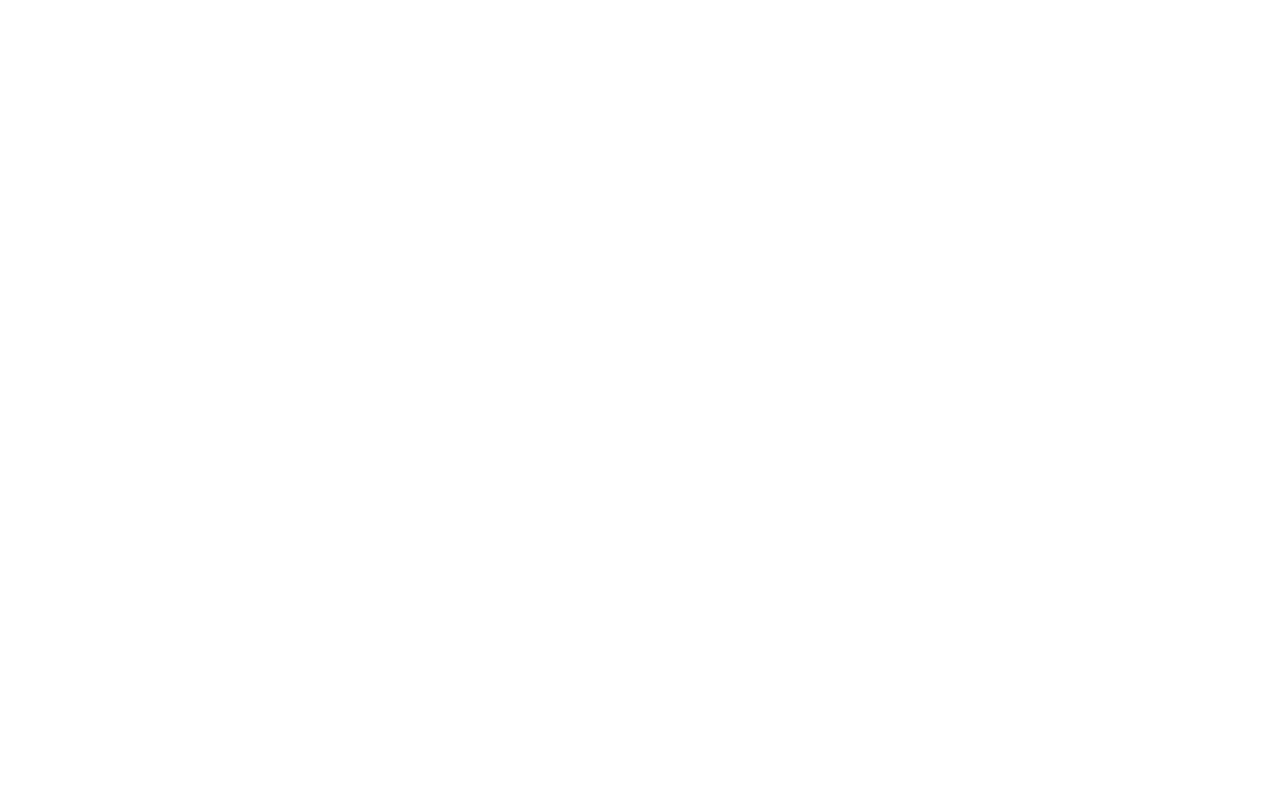
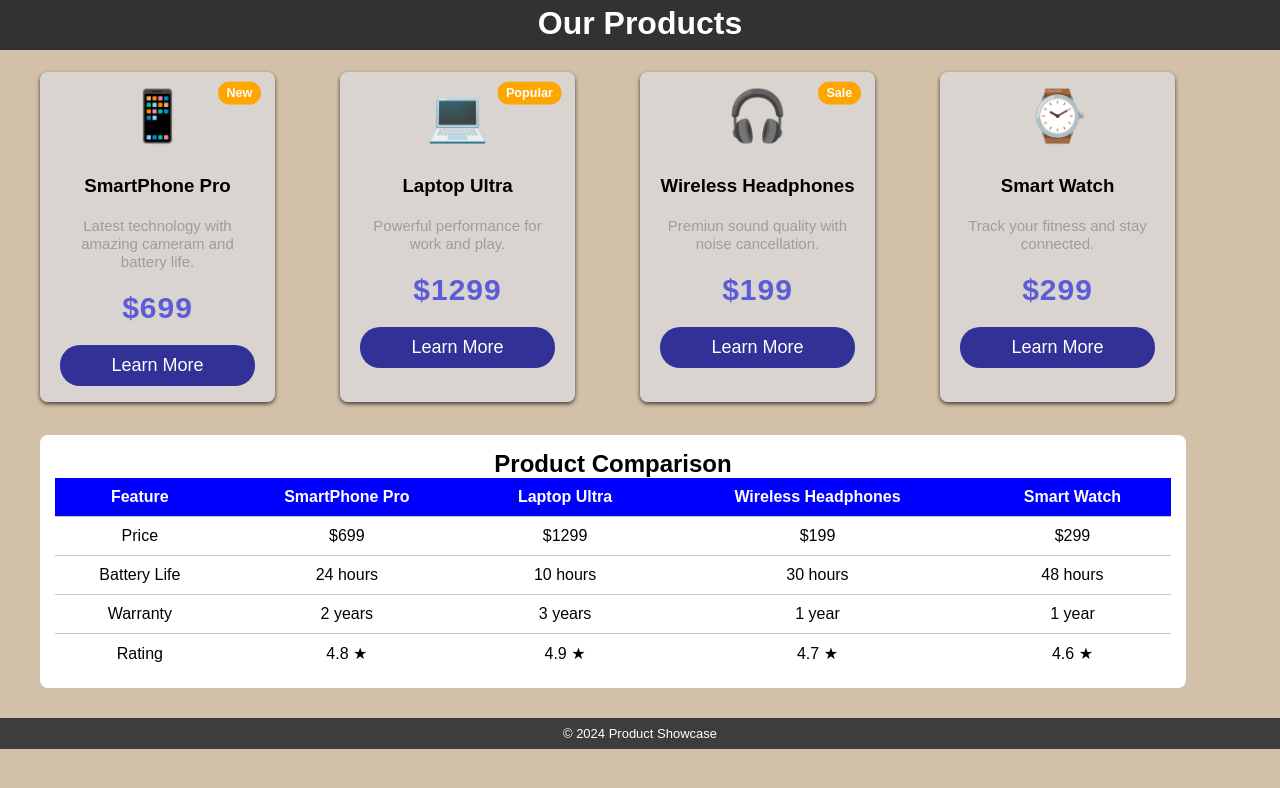
Before and after one commit to vinayn74/project4, a plain HTML site: page index.html in a window 1280 px wide. Drawn offline with Linux system fonts and the light colour scheme.

Commit message:
add and update new files

```diff
--- /dev/null
+++ b/index.css
@@ -0,0 +1,170 @@
+* {
+    margin: 0;
+    padding: 0;
+}
+body {
+    background-color: rgb(211, 192, 168);
+    height: 100vh;
+    font-family: Arial, Helvetica, sans-serif;
+}
+.pr{
+    margin: auto;
+    width: 1200px;
+}
+.header {
+    background-color: rgb(52, 49, 49);
+    color: white;
+    text-align: center;
+    height: 50px;
+}
+.header h1 {
+    padding-top: 5px;
+}
+.cards{
+    display: grid;
+    grid-template-columns: repeat(auto-fit, minmax(250px, 1fr));
+    align-items: start;
+    margin-top: 22px;
+    margin-bottom: 33px;
+    gap: 0px;
+}
+.card {
+    background: rgba(219, 216, 216, 0.845);
+    border-radius: 8px;
+    position: relative;
+    box-shadow: 0 2px 4px rgb(64, 60, 60);
+    text-align: center;
+    min-height: 300px;
+    width: 65%;
+    display: flex;
+    align-items: center;
+    flex-direction: column;
+    justify-content: flex-start;
+    padding: 15px 20px;
+    transition: transform 2s ease, box-shadow 0 2px 4px rgb(98, 94, 94);
+    animation: fadein 1.5s ease;
+}
+.card:hover{
+    transform: translateY(-10px);
+    box-shadow: 0 6px 12px rgb(52, 51, 51);
+}
+@keyframes fadein {
+    from{
+        transform: translateY(15px);
+        opacity: 0;
+    }
+    to{
+        transform: translateY(0px);
+        opacity: 1;
+    }
+
+}
+.badge{
+    position: absolute;
+    top: 10px;
+    right: 15px;
+    background-color: orange;
+    border-radius: 15px;
+    transition: transform 0.3s ease;
+    animation: pulse 2s infinite ease-in-out;
+    font-weight: bold;
+    font-size: 12px;
+    padding: 4px 8px;
+    color: white;
+}
+@keyframes pulse {
+    0%,100%{
+        transform: scale(1);
+    }
+    50% {
+        transform: scale(1.05);
+    }
+}
+.img{
+    font-size: 50px;
+    margin-top: 10px;
+    margin-bottom: 20px;
+    transition: transform 0.3s ease;
+    animation: float 2s infinite ease-in-out;
+}
+@keyframes float {
+    0%,100%{
+        transform: translatey(0px);
+    }
+    50% {
+        transform: translatey(-10px);
+    }
+}
+h3{
+    margin-bottom: 20px;
+}
+.card p {
+    color: rgb(160, 156, 156);
+    line-height: 18px;
+    font-size: 15px;
+    margin-bottom: 20px;
+}
+.price {
+    color: rgb(92, 92, 216);
+    font-weight: bold;
+    font-size: 30px;
+    margin-bottom: 20px;
+    letter-spacing: 1px;
+}
+.btn {
+    width: 100%;
+    background: rgb(49, 49, 151);
+    border-radius: 20px;
+    padding: 10px;
+    border: none;
+    cursor: pointer;
+    transition: all 0.3s ease;
+    font-size: 18px;
+    color: white;
+}
+.btn:hover{
+    background: rgb(7, 7, 87);
+    transform: scale(1.05);
+}
+.btn:active{
+    transform: scale(0.95);
+}
+.table{
+    background: white;
+    margin-bottom: 30px;
+    width: 93%;
+    min-height: 180px;
+    text-align: center;
+    padding: 15px;
+    border-radius: 8px;
+}
+table{
+    width: 100%;
+    text-align: center;
+    border-collapse: collapse;
+}
+.tablewrap{
+    overflow-x: auto;
+    overflow-y: hidden;
+}
+.table thead{
+    background-color: blue;
+    color: white;
+    width: 100%;
+}
+.table th,td{
+    padding: 10px;
+}
+.table td{
+    border-top: 1px solid rgb(206, 199, 199);
+}
+.table tr:hover{
+    background: rgb(149, 141, 141);
+}
+.footer {
+    background: rgb(62, 60, 60);
+    color: white;
+    text-align: center;
+    font-size: small;
+    padding: 8px;
+}
--- a/index.html
+++ b/index.html
@@ -3,9 +3,102 @@
 <head>
     <meta charset="UTF-8">
     <meta name="viewport" content="width=device-width, initial-scale=1.0">
-    <title>Document</title>
+    <title>Product card</title>
+    <link rel="stylesheet" href="index.css">
 </head>
 <body>
-
+    <header>
+        <div class="header">
+            <h1>Our Products</h1>
+        </div>
+    </header>
+    <main class="pr">
+        <section class="Product">
+            <div class="cards">
+                <article class="card">
+                    <span class="badge">New</span>
+                    <span class="img">📱</span>
+                    <h3>SmartPhone Pro</h3>
+                    <p>Latest technology with amazing cameram and battery life.</p>
+                    <span class="price">$699</span>
+                    <button type="submit" class="btn">Learn More</button>
+                </article>
+                <article class="card">
+                    <span class="badge">Popular</span>
+                    <span class="img">💻</span>
+                    <h3>Laptop Ultra</h3>
+                    <p>Powerful performance for work and play.</p>
+                    <span class="price">$1299</span>
+                    <button type="onclick" class="btn">Learn More</button>
+                </article>
+                <article class="card">
+                    <span class="badge">Sale</span>
+                    <span class="img">🎧</span>
+                    <h3>Wireless Headphones</h3>
+                    <p>Premiun sound quality with noise cancellation.</p>
+                    <span class="price">$199</span>
+                    <button type="submit" class="btn">Learn More</button>
+                </article>
+                <article class="card">
+                    <span class="img">⌚</span>
+                    <h3>Smart Watch</h3>
+                    <p>Track your fitness and stay connected.</p>
+                    <span class="price">$299</span>
+                    <button type="submit" class="btn">Learn More</button>
+                </article>
+            </div>
+        </section>
+        <aside class="table">
+            <h2>Product Comparison</h2>
+            <div class="tablewrap">
+            <table>
+            <thead>
+                <tr>
+                <th>Feature</th>
+                <th>SmartPhone Pro</th>
+                <th>Laptop Ultra</th>
+                <th>Wireless Headphones</th>
+                <th>Smart Watch</th>
+                </tr>
+            </thead>
+            <tbody>
+                <tr>
+                <td>Price</td>
+                <td>$699</td>
+                <td>$1299</td>
+                <td>$199</td>
+                <td>$299</td>
+                </tr>
+                <tr>
+                <td>Battery Life</td>
+                <td>24 hours</td>
+                <td>10 hours</td>
+                <td>30 hours</td>
+                <td>48 hours</td>
+                </tr>
+                <tr>
+                <td>Warranty</td>
+                <td>2 years</td>
+                <td>3 years</td>
+                <td>1 year</td>
+                <td>1 year</td>
+                </tr>
+                <tr>
+                <td>Rating</td>
+                <td>4.8 ★</td>
+                <td>4.9 ★</td>
+                <td>4.7 ★</td>
+                <td>4.6 ★</td>
+                </tr>
+            </tbody>
+            </table>
+        </div>
+        </aside>
+    </main>
+    <footer>
+        <div class="footer">
+            <p>© 2024 Product Showcase</p>
+        </div>
+    </footer>
 </body>
 </html>
```
